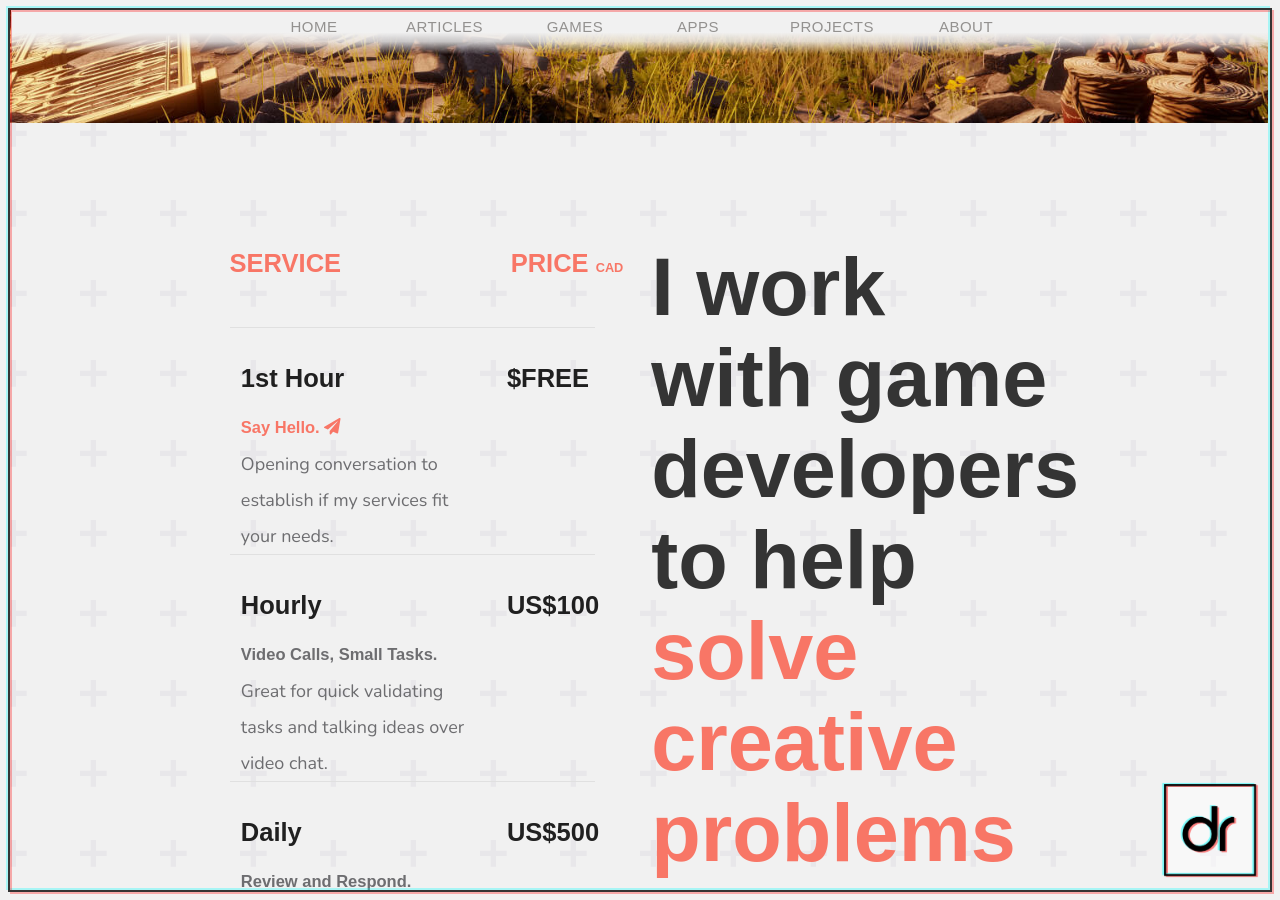
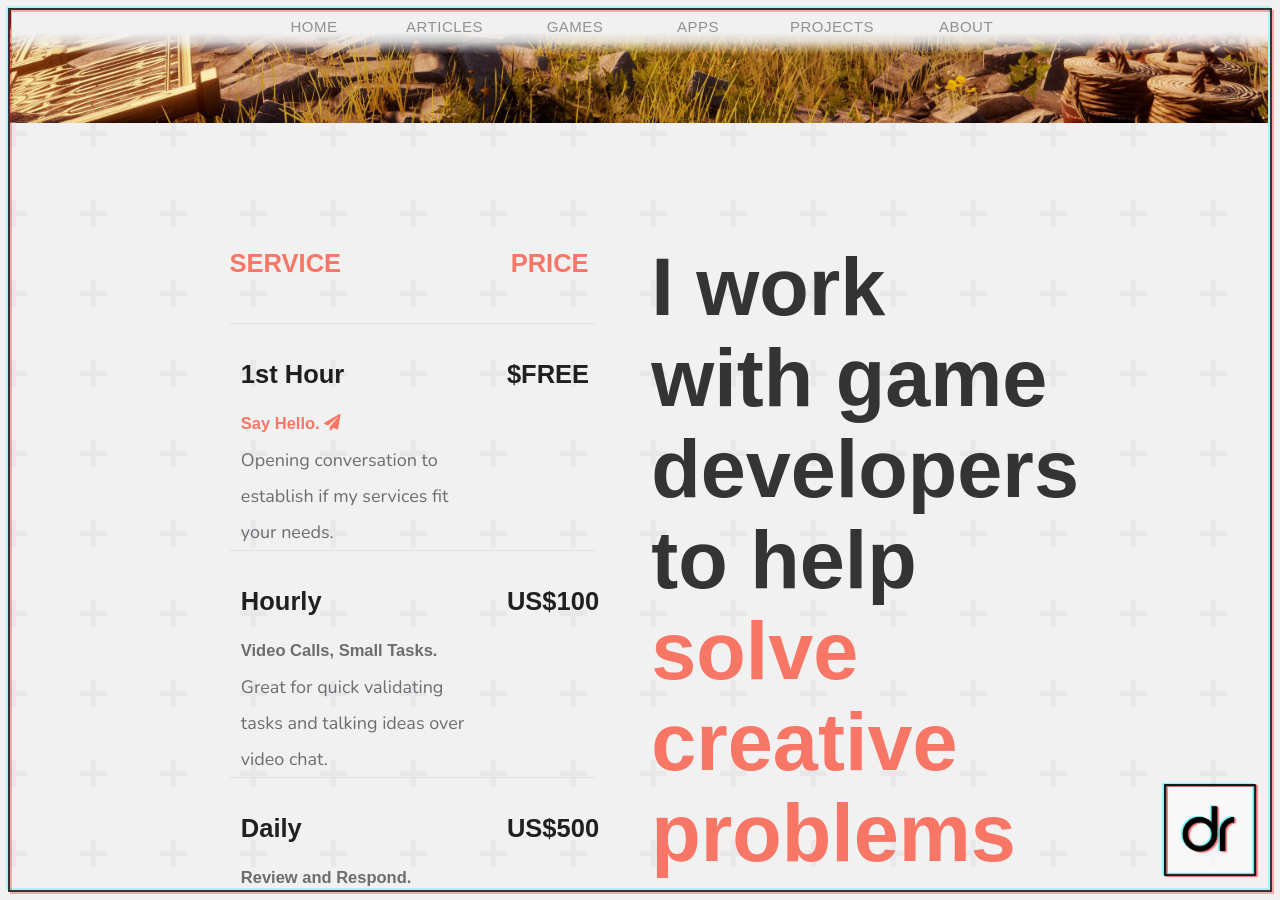
Before and after one commit to roskelld/myblog, a Jekyll site: the page built from index.html, in a window 1280 px wide and 900 px high, scrolled down 2310 px. Built offline with Jekyll 4.4.1, drawn with Linux system fonts in a browser that asks for light colours.

Commit message:
Update index.html
Removed redundant cad reference

```diff
--- a/index.html
+++ b/index.html
@@ -101,7 +101,7 @@ order:
                     <h3 class="bold coral-reef-text">SERVICE</h3>
                 </div>
                 <div class="col s4">
-                    <h3 class="bold coral-reef-text">PRICE <span class="tiny">CAD</span></h3>
+                    <h3 class="bold coral-reef-text">PRICE</h3>
                 </div>
             </div>
 
```
